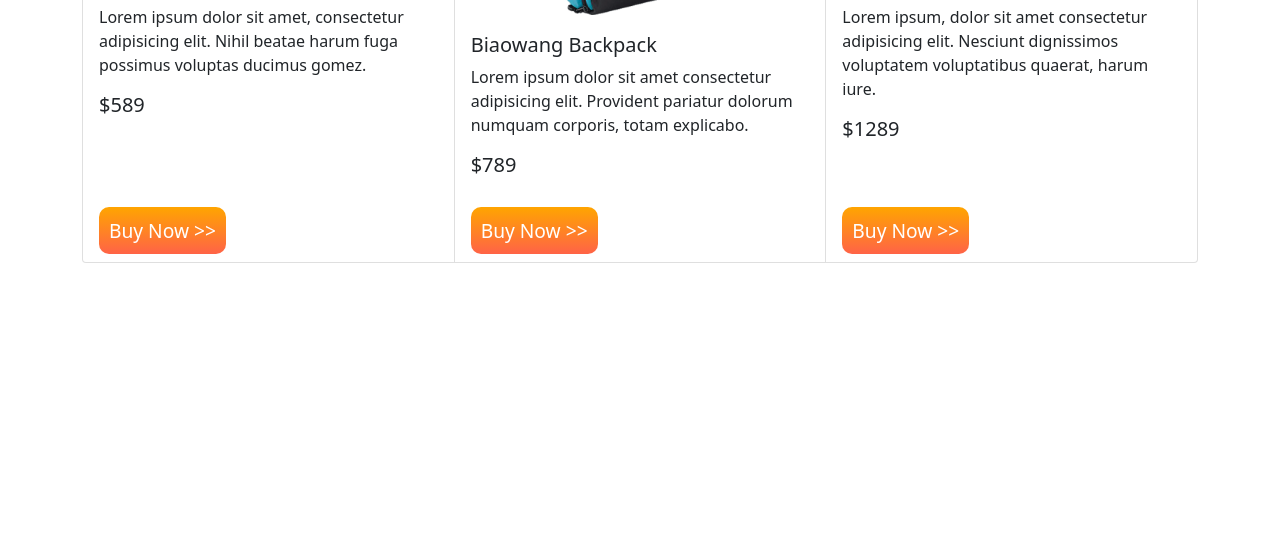
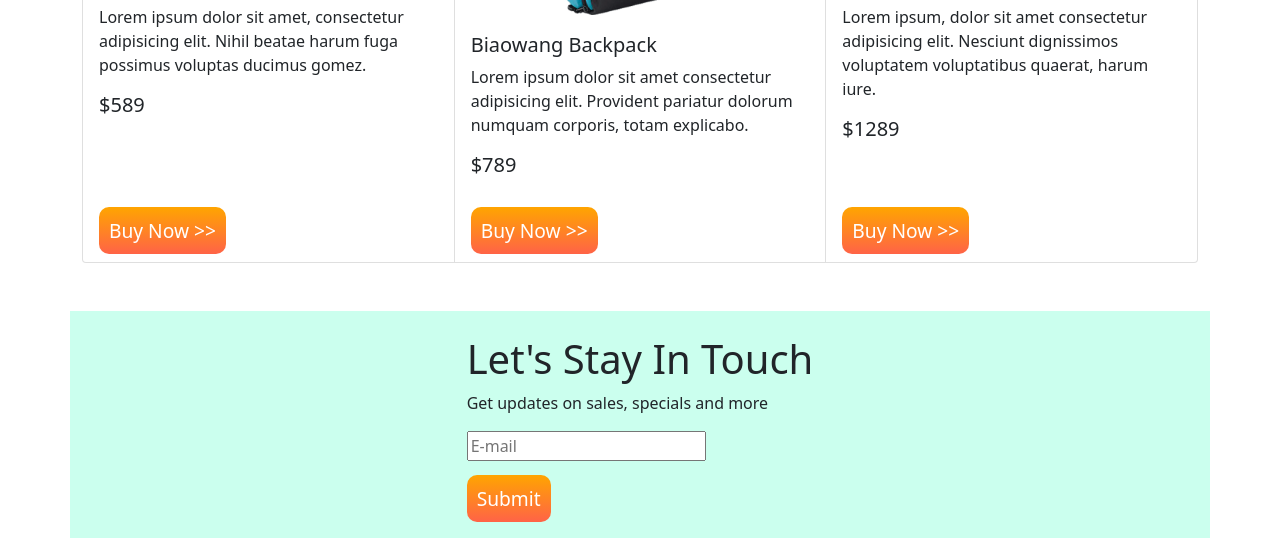
Before and after one commit to IsmielAbir/Panda-commerce, a plain HTML site: page index.html in a window 1280 px wide. Shown: the part 1906-2444 px from the top of the page. Before the commit the page ends 2217 px from the top, so only its background shows below. Drawn offline with Linux system fonts and the light colour scheme.

Commit message:
complete

```diff
--- a/index.html
+++ b/index.html
@@ -7,6 +7,7 @@
     <title>Panda Commerce</title>
     <link rel="stylesheet" href="css/bootstrap.min.css">
     <style>
+
         .bg{
             background-color: rgba(127, 255, 212, 0.404);
         }
@@ -58,7 +59,7 @@
                     </ul>
                   </li>
                   <li class="nav-item">
-                    <a class="nav-link active" href="#">Subscribe</a>
+                    <a class="nav-link active" href="#subscribe">Subscribe</a>
                   </li>
                 </ul>
                 <form class="d-flex">
@@ -296,7 +297,21 @@
               </div>
         </section>
 
+
+        <section class="container bg d-flex justify-content-center" id="subscribe">
+            <div class="my-4">
+                <h1>Let's Stay In Touch</h1>
+            <p>Get updates on sales, specials and more</p>
+            <input type="email" name="email" id="email" placeholder="E-mail"><br> <br>
+            <a class="button" href="">Submit</a>
+            </div>
+
+        </section>
+
     </main>
+
+
+
 
 
 
```
